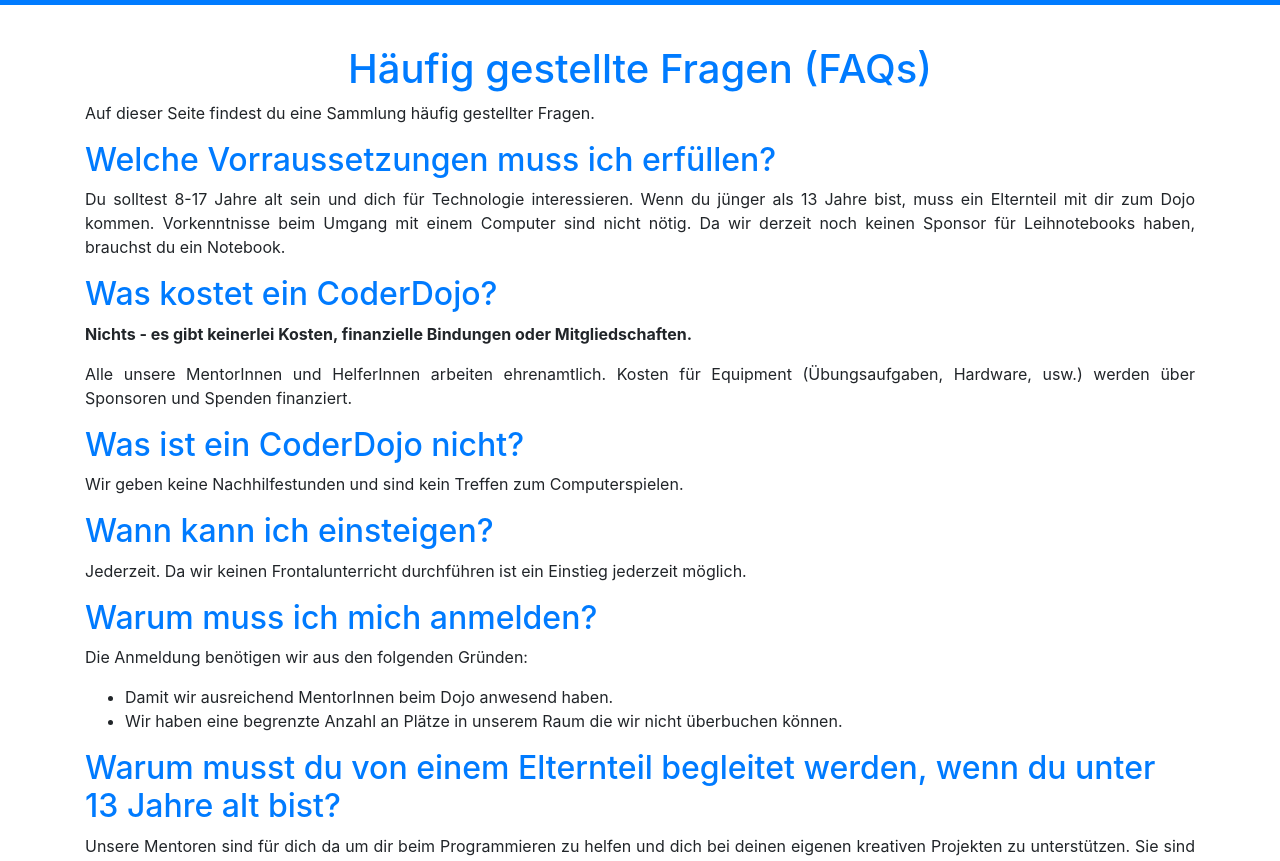
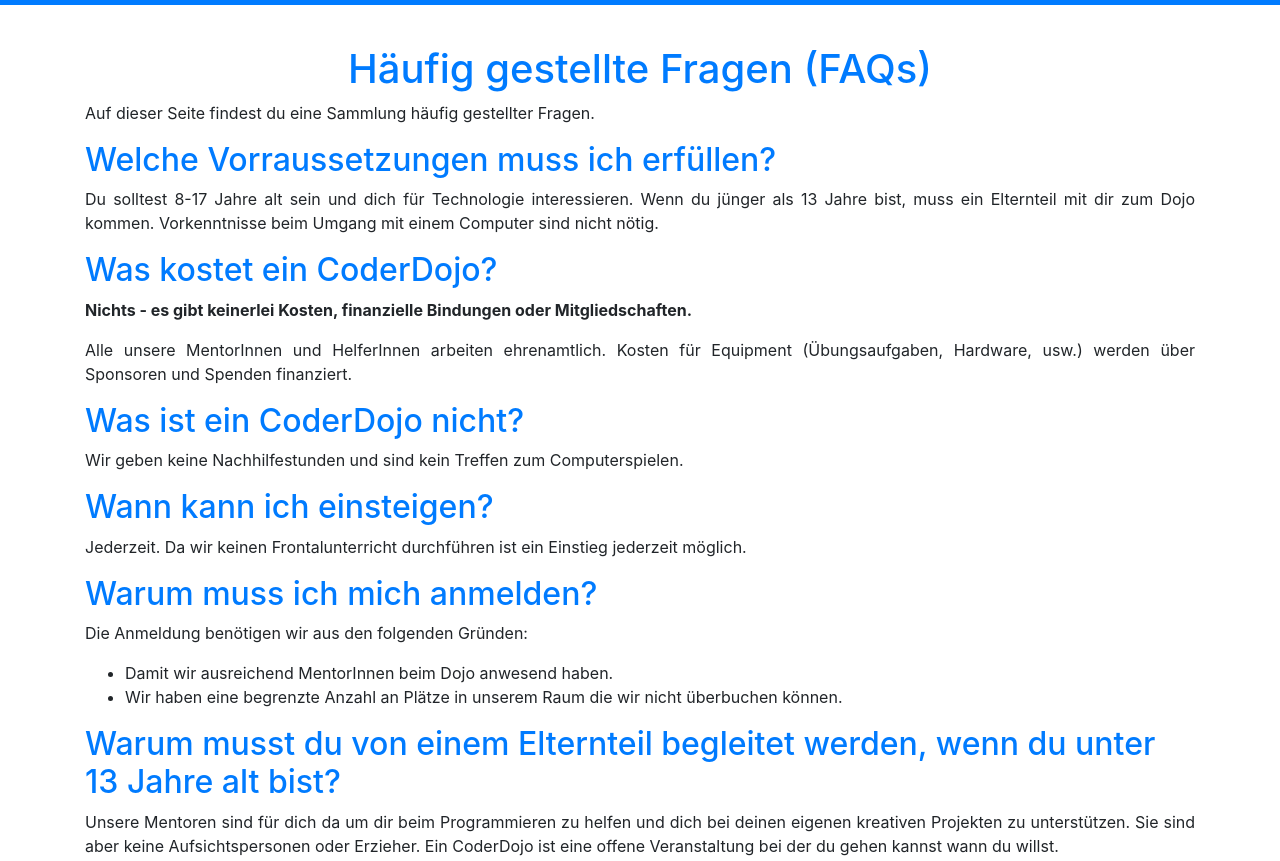
Before and after one commit to coderdojo-neusiedl/coderdojo-neusiedl.github.io, a plain HTML site: page faqs.html in a window 1280 px wide. Shown: the part 51-912 px from the top of the page. Drawn offline with nearby package versions, Linux system fonts and the light colour scheme.

Commit message:
corrected faqs

```diff
--- a/faqs.html
+++ b/faqs.html
@@ -63,7 +63,7 @@
 <p>Auf dieser Seite findest du eine Sammlung häufig gestellter Fragen.</p>
 
 <h2 class="text-primary">Welche Vorraussetzungen muss ich erfüllen?</h2>
-<p>Du solltest 8-17 Jahre alt sein und dich für Technologie interessieren. Wenn du jünger als 13 Jahre bist, muss ein Elternteil mit dir zum Dojo kommen. Vorkenntnisse beim Umgang mit einem Computer sind nicht nötig. Da wir derzeit noch keinen Sponsor für Leihnotebooks haben, brauchst du ein Notebook.</p>
+<p>Du solltest 8-17 Jahre alt sein und dich für Technologie interessieren. Wenn du jünger als 13 Jahre bist, muss ein Elternteil mit dir zum Dojo kommen. Vorkenntnisse beim Umgang mit einem Computer sind nicht nötig.</p>
 
 <h2 class="text-primary">Was kostet ein CoderDojo?</h2>
 <p class="font-weight-bold">Nichts - es gibt keinerlei Kosten, finanzielle Bindungen oder Mitgliedschaften.</p>
@@ -83,7 +83,7 @@
 </ul>
 
 <h2 class="text-primary">Warum musst du von einem Elternteil begleitet werden, wenn du unter 13 Jahre alt bist?</h2>
-<p>Unsere Mentoren sind für dich da um dir beim Programmieren zu helfen und dich bei deinen eigenen kreativen Projekten zu unterstützen. Sie sind aber keine Aufsichtspersonen oder Erzieher. Ein CoderDojo ist eine offene Veranstaltung bei der du gehen kannst wann du willst. Wenn deine Eltern damit einverstanden sind, ist das für uns in Ordnung und du kannst auch unter 13 Jahre alleine bei uns bleiben. Beim ersten CoderDojo-Besuch solltest du aber trotzdem einen Elternteil an deiner Seite haben.</p>
+<p>Unsere Mentoren sind für dich da um dir beim Programmieren zu helfen und dich bei deinen eigenen kreativen Projekten zu unterstützen. Sie sind aber keine Aufsichtspersonen oder Erzieher. Ein CoderDojo ist eine offene Veranstaltung bei der du gehen kannst wann du willst.</p>
 
 <h2 class="text-primary">Werden bei den Dojos Fotos gemacht?</h2>
 <p>Ja, da sich unser CoderDojo einzig und allein über Sponsoring finanziert, benötigen wir Fotos. Aus diesem Grund werden wir hin und wieder Fotos machen und diese in den diverse Medien verwenden. Wenn du nicht fotografiert werden möchtest, dann teil uns das bitte rechtzeitig mit, damit wir darauf Rücksicht nehmen können.</p>
```
